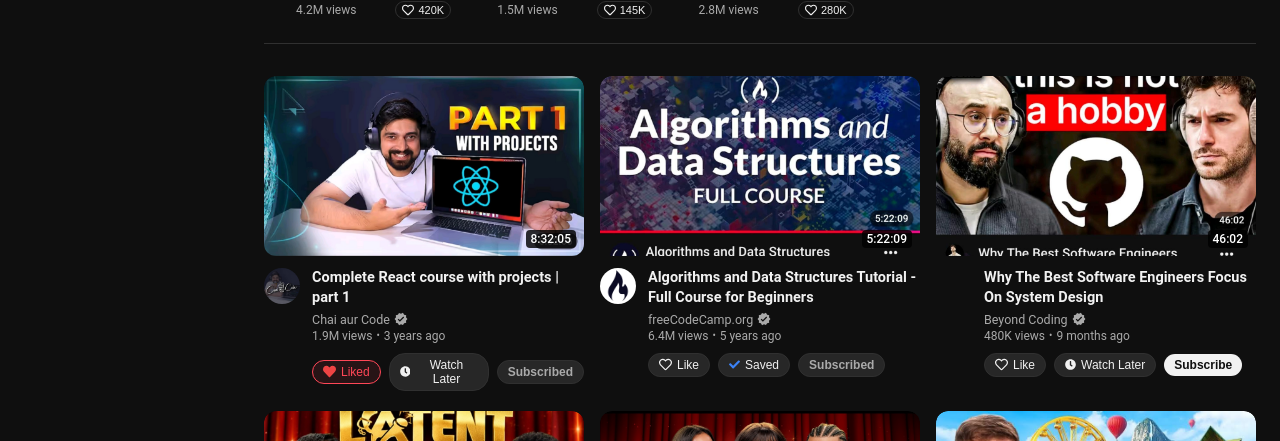
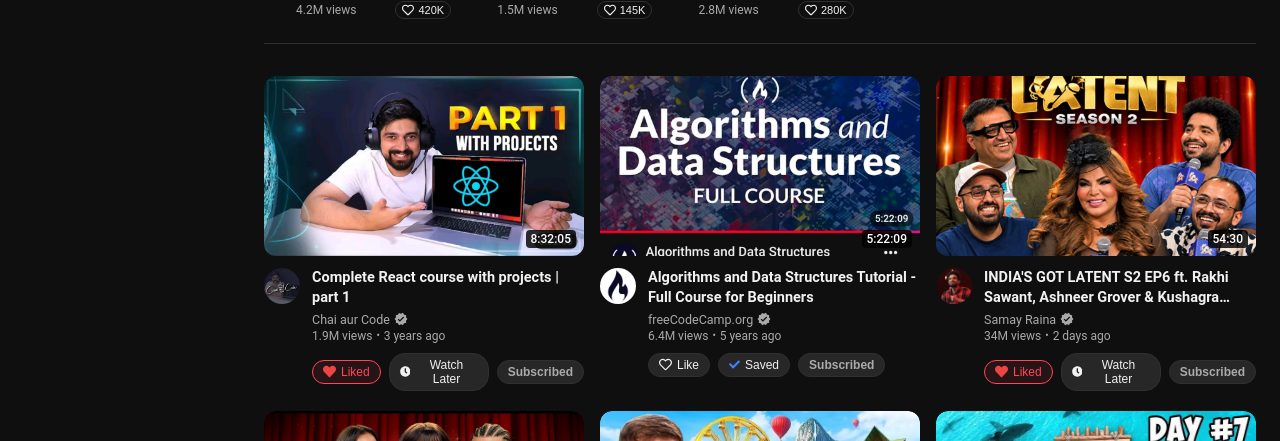
Before and after one commit to kishan-777/Front-End-Engineering_Evaluation-based-project, a React (Vite) app: page / in a window 1280 px wide. Shown: the part 960-1401 px from the top of the page. Built offline with nearby package versions, Linux system fonts and the light colour scheme.

Commit message:
feat(search): enable native Web Speech voice search, remove Beyond Coding, and update G15-PID-17 presentation deck

```diff
--- a/src/components/Navbar.jsx
+++ b/src/components/Navbar.jsx
@@ -64,14 +64,58 @@
   };
 
   const handleMicClick = () => {
-    setIsMicActive(true);
-    toast.info('🎙️ Listening... Speak into your microphone');
-    setTimeout(() => {
+    const SpeechRecognition = window.SpeechRecognition || window.webkitSpeechRecognition;
+
+    if (!SpeechRecognition) {
+      // Browser Speech API fallback
+      setIsMicActive(true);
+      toast.info('🎙️ Listening... (Voice Search active)');
+      setTimeout(() => {
+        setIsMicActive(false);
+        setSearchQuery('React');
+        toast.success('Voice recognized: "React"');
+        navigate('/');
+      }, 1800);
+      return;
+    }
+
+    try {
+      const recognition = new SpeechRecognition();
+      recognition.lang = 'en-US';
+      recognition.interimResults = false;
+      recognition.maxAlternatives = 1;
+
+      recognition.onstart = () => {
+        setIsMicActive(true);
+        toast.info('🎙️ Listening... Speak now (e.g. "React", "Samay", "GTA")');
+      };
+
+      recognition.onresult = (event) => {
+        const transcript = event.results[0][0].transcript;
+        setSearchQuery(transcript);
+        toast.success(`Voice recognized: "${transcript}" 🎯`);
+        setIsMicActive(false);
+        navigate('/');
+      };
+
+      recognition.onerror = (event) => {
+        setIsMicActive(false);
+        if (event.error === 'not-allowed') {
+          toast.warn('Microphone permission blocked. Please allow mic in browser settings.');
+        } else {
+          toast.info('Could not recognize voice. Please try speaking again.');
+        }
+      };
+
+      recognition.onend = () => {
+        setIsMicActive(false);
+      };
+
+      recognition.start();
+    } catch {
       setIsMicActive(false);
-      setSearchQuery('React');
-      toast.success('Voice recognized: "React"');
-      navigate('/');
-    }, 2200);
+      toast.error('Voice search failed to start on this device.');
+    }
   };
 
   const handleNotificationsClick = () => {
--- a/src/data/videoData.js
+++ b/src/data/videoData.js
@@ -86,15 +86,6 @@
     channelUrl: "https://www.youtube.com/@NeetCode",
     verified: true,
     description: "Master Data Structures, Algorithms & System Design for top engineering placements."
-  },
-  {
-    id: "ch9",
-    name: "Beyond Coding",
-    thumbnail: "/images/beyond_coding_logo.png",
-    subscribers: "415K subscribers",
-    channelUrl: "https://www.youtube.com",
-    verified: true,
-    description: "Engineering leadership podcasts and software architecture deep dives."
   }
 ];
 
@@ -231,23 +222,6 @@
     likes: "235K",
     subscribers: "12M subscribers",
     description: "Learn Data Structures and Algorithms in this comprehensive full tutorial course for beginners. Covers Big-O, arrays, linked lists, trees, graphs, and dynamic programming."
-  },
-  {
-    id: "v3",
-    title: "Why The Best Software Engineers Focus On System Design",
-    thumbnail: "/images/beyond_coding_sysdesign.jpg",
-    duration: "46:02",
-    views: "480K views",
-    timestamp: "9 months ago",
-    channelName: "Beyond Coding",
-    channelAvatar: "/images/beyond_coding_logo.png",
-    category: "Podcasts",
-    videoUrl: "https://www.youtube.com/watch?v=LeUUxLRdvho",
-    youtubeId: "LeUUxLRdvho",
-    verified: true,
-    likes: "38K",
-    subscribers: "415K subscribers",
-    description: "An in-depth conversation exploring how top tech leads design scalable distributed systems, avoid microservices anti-patterns, and master trade-offs."
   },
   {
     id: "v4",
```
Also changed, not shown: 2 other files (tests, documents, lock files or other folders).
